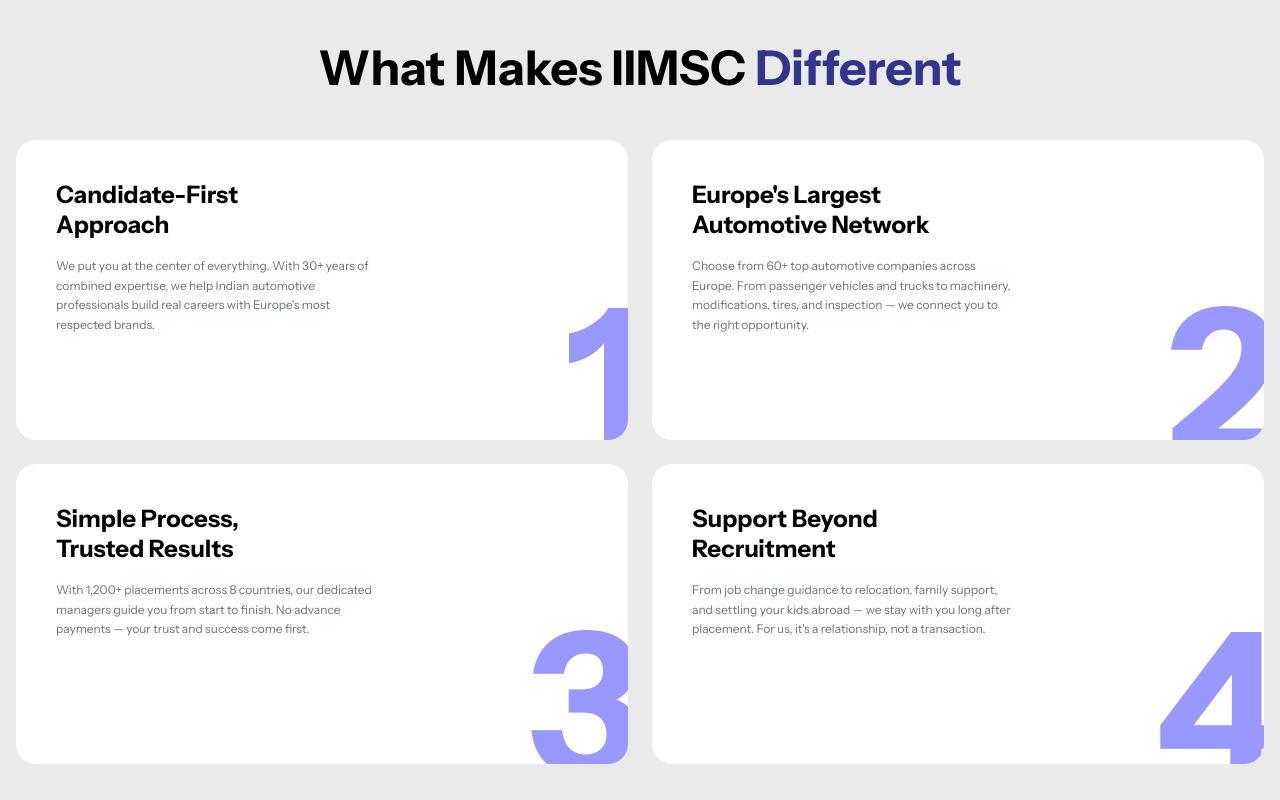
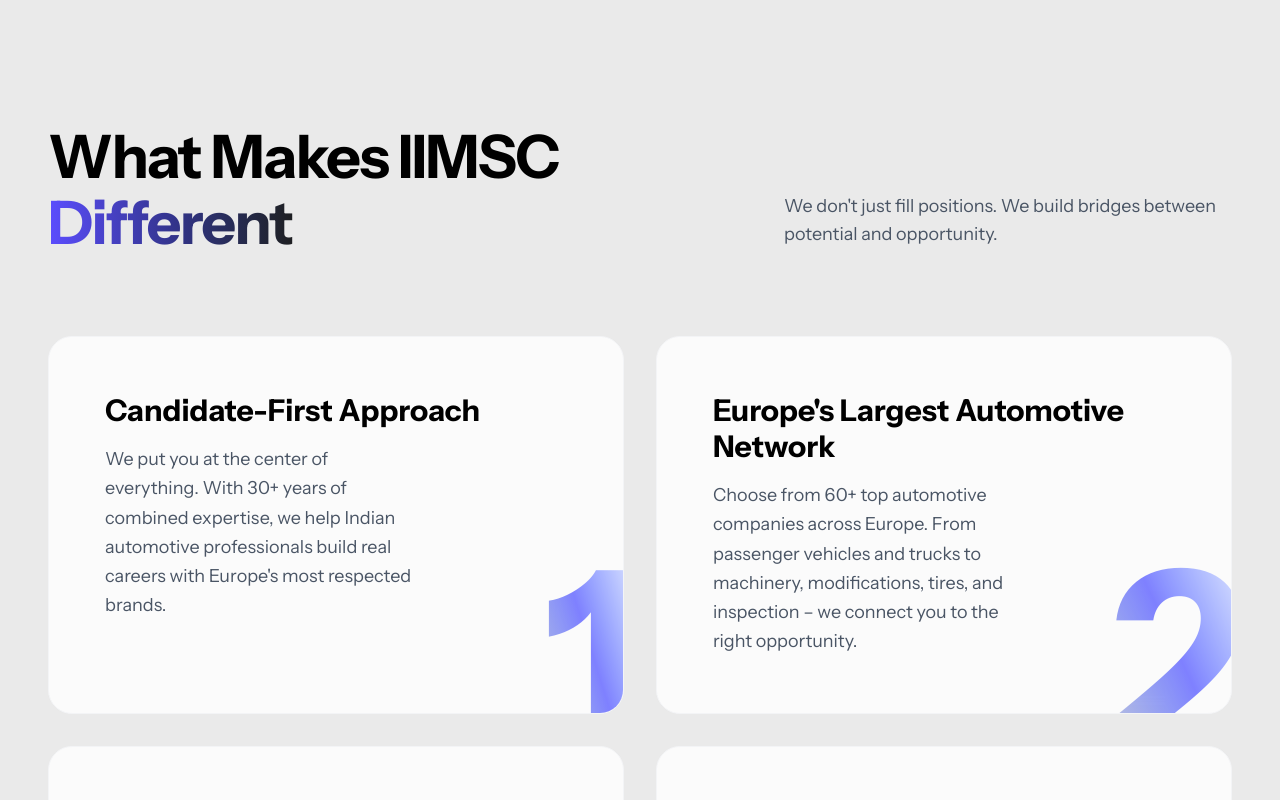
Before and after one commit to vinaypokharkar/iimsc, a Next.js app: page /employers in a window 1280 px wide. Shown: the part 1520-2320 px from the top of the page. Built offline with nearby package versions, Linux system fonts and the light colour scheme; a web font is replaced by a local one.

Commit message:
component used

```diff
--- a/app/employers/page.tsx
+++ b/app/employers/page.tsx
@@ -4,6 +4,8 @@
 import Image from "next/image";
 import Link from "next/link";
 import { ArrowRight, Settings, Wrench, Users, Hourglass, Globe, ShieldCheck, CheckCircle } from "lucide-react";
+
+import Differentiators from "@/components/differentiators";
 
 export default function EmployerHome() {
   return (
@@ -196,73 +198,7 @@
         </div>
 
         {/* --- 4. DIFFERENTIATORS SECTION --- */}
-        <div className="space-y-12">
-          <h2 className="text-center text-3xl md:text-5xl font-bold text-black">
-            What Makes IIMSC <span className="text-[#33348D]">Different</span>
-          </h2>
-
-          <div className="grid grid-cols-1 md:grid-cols-2 gap-6">
-            {/* Diff 1 */}
-            <div className="bg-white rounded-[20px] p-8 md:p-10 flex justify-between items-start relative overflow-hidden h-[300px]">
-              <div className="relative z-10 max-w-[60%]">
-                <h3 className="text-2xl font-bold text-black mb-4 leading-tight">
-                  Candidate-First <br /> Approach
-                </h3>
-                <p className="text-xs text-gray-500 leading-relaxed">
-                  We put you at the center of everything. With 30+ years of combined expertise, we help Indian automotive professionals build real careers with Europe's most respected brands.
-                </p>
-              </div>
-              <div className="absolute right-0 bottom-0 text-[#7F7FFF] opacity-80 font-bold text-[200px] leading-none -mb-10 -mr-4">
-                1
-              </div>
-            </div>
-
-            {/* Diff 2 */}
-            <div className="bg-white rounded-[20px] p-8 md:p-10 flex justify-between items-start relative overflow-hidden h-[300px]">
-              <div className="relative z-10 max-w-[60%]">
-                <h3 className="text-2xl font-bold text-black mb-4 leading-tight">
-                  Europe's Largest <br /> Automotive Network
-                </h3>
-                <p className="text-xs text-gray-500 leading-relaxed">
-                  Choose from 60+ top automotive companies across Europe. From passenger vehicles and trucks to machinery, modifications, tires, and inspection — we connect you to the right opportunity.
-                </p>
-              </div>
-              <div className="absolute right-0 bottom-0 text-[#7F7FFF] opacity-80 font-bold text-[200px] leading-none -mb-10 -mr-4">
-                2
-              </div>
-            </div>
-
-            {/* Diff 3 */}
-            <div className="bg-white rounded-[20px] p-8 md:p-10 flex justify-between items-start relative overflow-hidden h-[300px]">
-              <div className="relative z-10 max-w-[60%]">
-                <h3 className="text-2xl font-bold text-black mb-4 leading-tight">
-                  Simple Process, <br /> Trusted Results
-                </h3>
-                <p className="text-xs text-gray-500 leading-relaxed">
-                  With 1,200+ placements across 8 countries, our dedicated managers guide you from start to finish. No advance payments — your trust and success come first.
-                </p>
-              </div>
-              <div className="absolute right-0 bottom-0 text-[#7F7FFF] opacity-80 font-bold text-[200px] leading-none -mb-10 -mr-4">
-                3
-              </div>
-            </div>
-
-            {/* Diff 4 */}
-            <div className="bg-white rounded-[20px] p-8 md:p-10 flex justify-between items-start relative overflow-hidden h-[300px]">
-              <div className="relative z-10 max-w-[60%]">
-                <h3 className="text-2xl font-bold text-black mb-4 leading-tight">
-                  Support Beyond <br /> Recruitment
-                </h3>
-                <p className="text-xs text-gray-500 leading-relaxed">
-                  From job change guidance to relocation, family support, and settling your kids abroad — we stay with you long after placement. For us, it's a relationship, not a transaction.
-                </p>
-              </div>
-              <div className="absolute right-0 bottom-0 text-[#7F7FFF] opacity-80 font-bold text-[200px] leading-none -mb-10 -mr-4">
-                4
-              </div>
-            </div>
-          </div>
-        </div>
+        <Differentiators />
 
       </div>
     </main>
```
